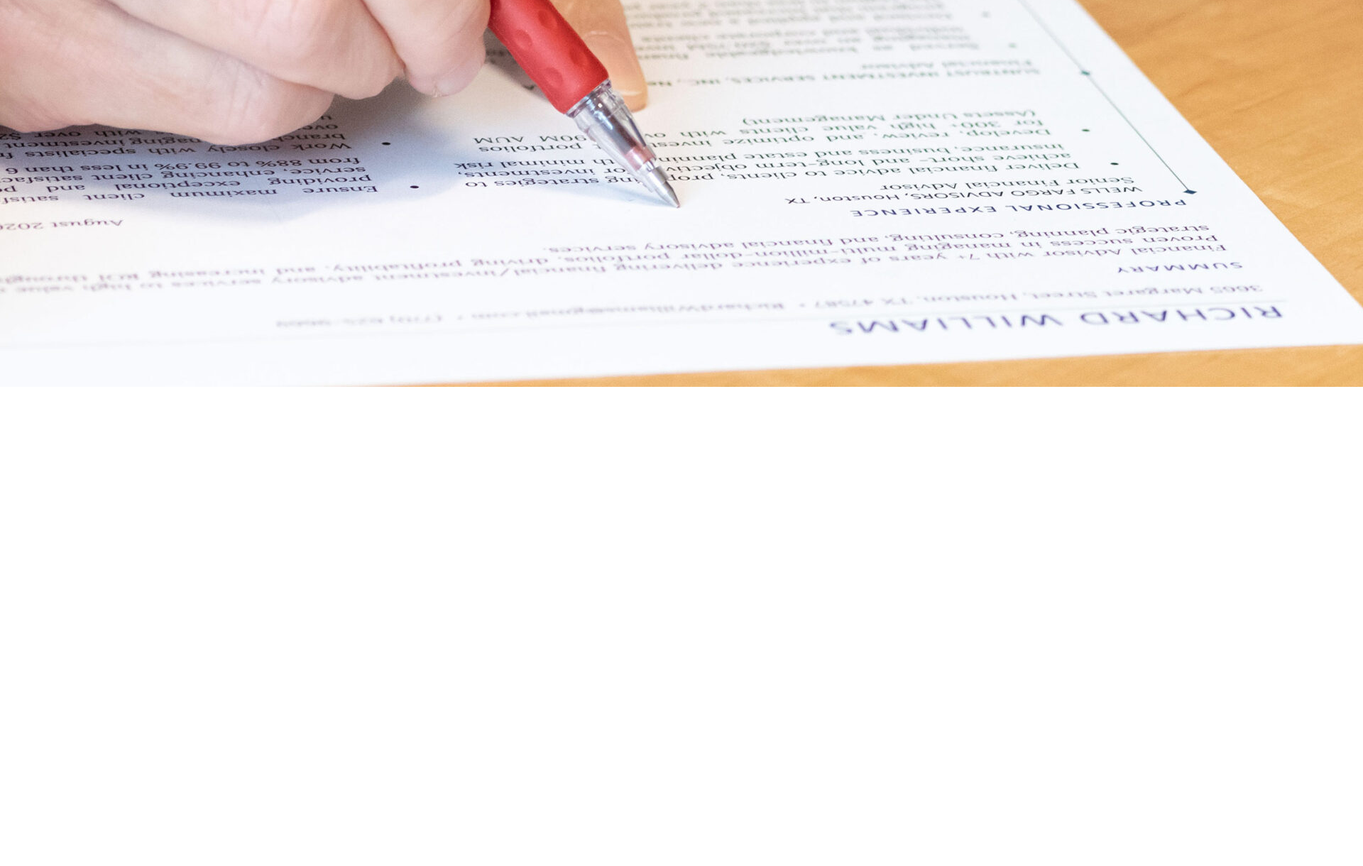
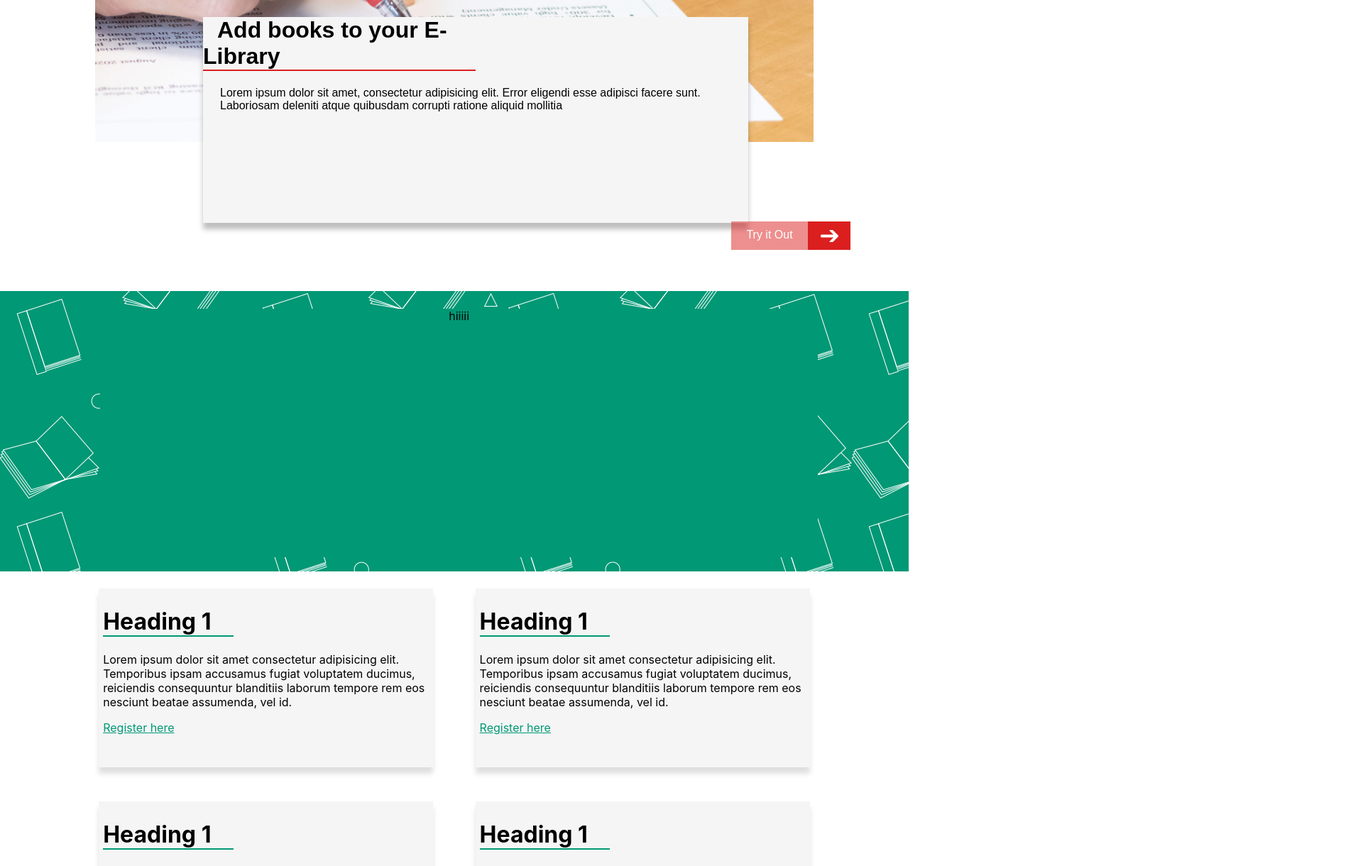
Before and after one commit to Peeyusj/Libmngapp, a React (Create React App) app: page /admin in a window 1280 px wide. Shown: the part 900-2120 px from the top of the page at 71% size, 1920 px wide, since content can reach past the window. Before the commit the page ends 1449 px from the top, so only its background shows below. Built offline with nearby package versions, Linux system fonts and the light colour scheme.

Commit message:
added admin homecss

```diff
--- a/src/components/AdminHome.jsx
+++ b/src/components/AdminHome.jsx
@@ -1,10 +1,12 @@
 import React,{useState} from 'react'
 import '../styles/adminhome.css'
 import topimg from '../assets/Books.jpg'
-//import belowimg from '../assets/Pattern.png'
+import belowimg from '../assets/Pattern.png'
 import bimg from '../assets/resume.jpg'
 import ra from '../assets/right-arrow.png'
 import menu from '../assets/menu.png'
+import vln from '../assets/Volnter.jpg'
+
 
 
 
@@ -24,7 +26,7 @@ let clickhandler=()=>{
         <div className="txt1">
           <div className='txt1a'>
            <h1>Create your E-Library and manage users</h1>
-           <p>Lorem ipsum dolor sit amet, consectetur adipisicing elit. Error eligendi esse adipisci facere sunt. Laboriosam deleniti atque quibusdam corrupti ratione aliquid mollitia?</p>
+           <p>Lorem ipsum dolor sit amet, consectetur adipisicing elit. Error eligendi esse adipisci facere sunt. Laboriosam deleniti atque quibusdam corrupti ratione aliquid mollitia</p>
            <div className='btnanim'>
             <div className='readmo'><span></span> Read more</div>
                <div className='aran' ><img src={ra} alt="" /></div>
@@ -41,6 +43,58 @@ let clickhandler=()=>{
        <div className="resumewriting">
             <div className="bimg">
               <img src={bimg} alt="" />
+          <div className='txt1a-i'>
+           <h1>Add books to your E-Library</h1>
+           <p>Lorem ipsum dolor sit amet, consectetur adipisicing elit. Error eligendi esse adipisci facere sunt. Laboriosam deleniti atque quibusdam corrupti ratione aliquid mollitia</p>
+           <div className='btnanim' id="btnanimid">
+            <div className='readmo'><span></span>Try it Out</div>
+               <div className='aran' ><img src={ra} alt="" /></div>
+           </div>
+          </div>
+
+            </div>
+       </div>
+       <div className='scrlimg' style={{backgroundImage:`url(${belowimg})`}} >
+
+       </div>
+       <div className="greenback">
+        hiiiii
+       </div>
+       <div className="box">
+        <div className="boxes">
+          <h1>Heading 1</h1>
+          <p>Lorem ipsum dolor sit amet consectetur adipisicing elit. Temporibus ipsam accusamus fugiat voluptatem ducimus, reiciendis consequuntur blanditiis laborum tempore rem eos nesciunt beatae assumenda, vel id.</p>
+          <a href="">Register here</a>
+        </div>
+        <div className="boxes">
+        <h1>Heading 1</h1>
+          <p>Lorem ipsum dolor sit amet consectetur adipisicing elit. Temporibus ipsam accusamus fugiat voluptatem ducimus, reiciendis consequuntur blanditiis laborum tempore rem eos nesciunt beatae assumenda, vel id.</p>
+          <a href="">Register here</a>
+        </div>
+        <div className="boxes">
+        <h1>Heading 1</h1>
+          <p>Lorem ipsum dolor sit amet consectetur adipisicing elit. Temporibus ipsam accusamus fugiat voluptatem ducimus, reiciendis consequuntur blanditiis laborum tempore rem eos nesciunt beatae assumenda, vel id.</p>
+          <a href="">Register here</a>
+        </div>
+        <div className="boxes">
+        <h1>Heading 1</h1>
+          <p>Lorem ipsum dolor sit amet consectetur adipisicing elit. Temporibus ipsam accusamus fugiat voluptatem ducimus, reiciendis consequuntur blanditiis laborum tempore rem eos nesciunt beatae assumenda, vel id.</p>
+          <a href="">Register here</a>
+        </div>
+
+       </div>
+       <div className="resumewriting" >
+            <div className="bimg">
+              <img src={vln} alt="" />
+          <div className='txt1a-i' >
+           <h1>Become a Volunteer</h1>
+           <p>Lorem ipsum dolor sit amet, consectetur adipisicing elit. Error eligendi esse adipisci facere sunt. Laboriosam deleniti atque quibusdam corrupti ratione aliquid mollitia</p>
+           <div className='btnanim' id="btnanimidA">
+            <div className='readmo'><span></span><div className='lmo'>Learn More</div></div>
+               <div className='aran'  ><img src={ra} alt="" /></div>
+           </div>
+          </div>
+
             </div>
        </div>
     </div>
--- a/src/styles/adminhome.css
+++ b/src/styles/adminhome.css
@@ -2,6 +2,7 @@
     display: flex;
     flex-direction: column;
     background:transparent;
+    background-color: transparent;
     position: absolute;
     left: 0px;
     width:100% ;
@@ -39,13 +40,6 @@
     background-repeat: no-repeat;
     z-index: 1;
 }
-/* .tpi{
-    width: 100%;
-    position: fixed;
-    left: 0px;
-    top: 60px;
-    z-index: -3;
-} */
 .txt1a{
     z-index: 1;
     position: absolute;
@@ -64,7 +58,7 @@
 .expout{
     position: sticky;
     top: 60px;
-
+    margin-top: 15px;
     width: 100%;
     z-index: 2;
      text-align: left;
@@ -92,7 +86,7 @@
 .aran img{
     width:26px ;
     height:17px;
-    margin: 8px 4px;
+    margin: 11px 4px;
 }
 
 .btnanim span{
@@ -150,3 +144,139 @@ button{
     width: 50px;
     height: 35px;
 }
+.resumewriting{
+    display: flex;
+    background-color: white;
+    height: 650px;
+    width: 100%;
+
+}
+.bimg img{
+    margin-top:45px ;
+width: 79%;
+object-fit: cover;
+}
+.txt1a-i{
+    z-index: 1;
+    position: relative;
+    width: 60%;
+    height: 290px;
+    top: -201px;
+    left: 286px;
+    font-family: adobe-garamond-pro,sans-serif;
+    font-style: normal;
+    font-weight: 400;
+    background: #f5f5f5;
+    box-shadow: 0px 9px 7px rgba(0, 0, 0, 0.256);
+
+}
+#btnanimid{
+    position: relative;
+    left: 744px;
+    top: 138px;
+}
+#btnanimid img{
+    margin-top: 22px;
+    position: relative;
+    top: -10px;
+    z-index: 2;
+    width: 25px;
+}
+#btnanimid .aran{
+    background-color: rgb(219, 31, 31);
+}
+#btnanimid .readmo{
+    background-color: rgba(219, 31, 31, 0.498);
+
+}
+#btnanimid:hover span{
+    background-color: rgb(219, 31, 31);
+
+    width: 60%;
+
+    }
+
+ .txt1a-i p{
+        text-align: initial;
+    padding-left: 24px;
+    }
+    .txt1a-i h1{
+        width: 50%;
+        text-align: initial;
+        text-indent: 20px;
+        border-bottom: 2px solid rgb(219, 31, 31);
+    }
+    .scrlimg{
+        position: absolute;
+        top:1310px;
+        z-index: -2;
+        height:600px;
+       width: 100%;
+       background-size: contain;
+       background: fixed;
+    }
+    .greenback{
+        margin-top:25px;
+    width: 79%;
+    height: 350px;
+    background-color: #019875;
+    margin-left: 141px;
+    margin-bottom: 20px;
+    }
+    .box{
+        box-sizing: border-box;
+        padding: 0px 80px;
+        display: flex;
+        width: 100%;
+        background-color: white;
+        flex-wrap: wrap;
+        height: 600px;
+        align-items: center;
+        justify-content: space-evenly;
+
+    }
+    .boxes{
+        text-align: initial;
+        width: 41%;
+        padding: 6px;
+        height: 40%;
+        background: #f5f5f5;
+    box-shadow: 0px 9px 7px rgba(0, 0, 0, 0.13);
+    }
+    .boxes h1{
+        width: 40%;
+border-bottom: 2px solid #019875 ;
+    }
+    .boxes a{
+        color: #019875;
+    }
+    #btnanimidA{
+        position: relative;
+        left: 744px;
+        top: 138px;
+    }
+    #btnanimidA img{
+        margin-top: 22px;
+        position: relative;
+        top: -10px;
+        z-index: 2;
+        width: 25px;
+    }
+    #btnanimidA .aran{
+        background-color:#446CB3  ;
+    }
+    #btnanimidA .readmo{
+        position: relative;
+        background-color: #7C98CA ;
+    }
+    .lmo{
+        position: relative;
+        z-index: 2;
+    }
+    #btnanimidA:hover span{
+        width: 100%;
+        background-color: #446CB3;
+      z-index: 1;
+      position: absolute
+      ;
+        }
```
Also changed, not shown: src/assets/Volnter.jpg (added), 1 other file (tests, documents, lock files or other folders).
